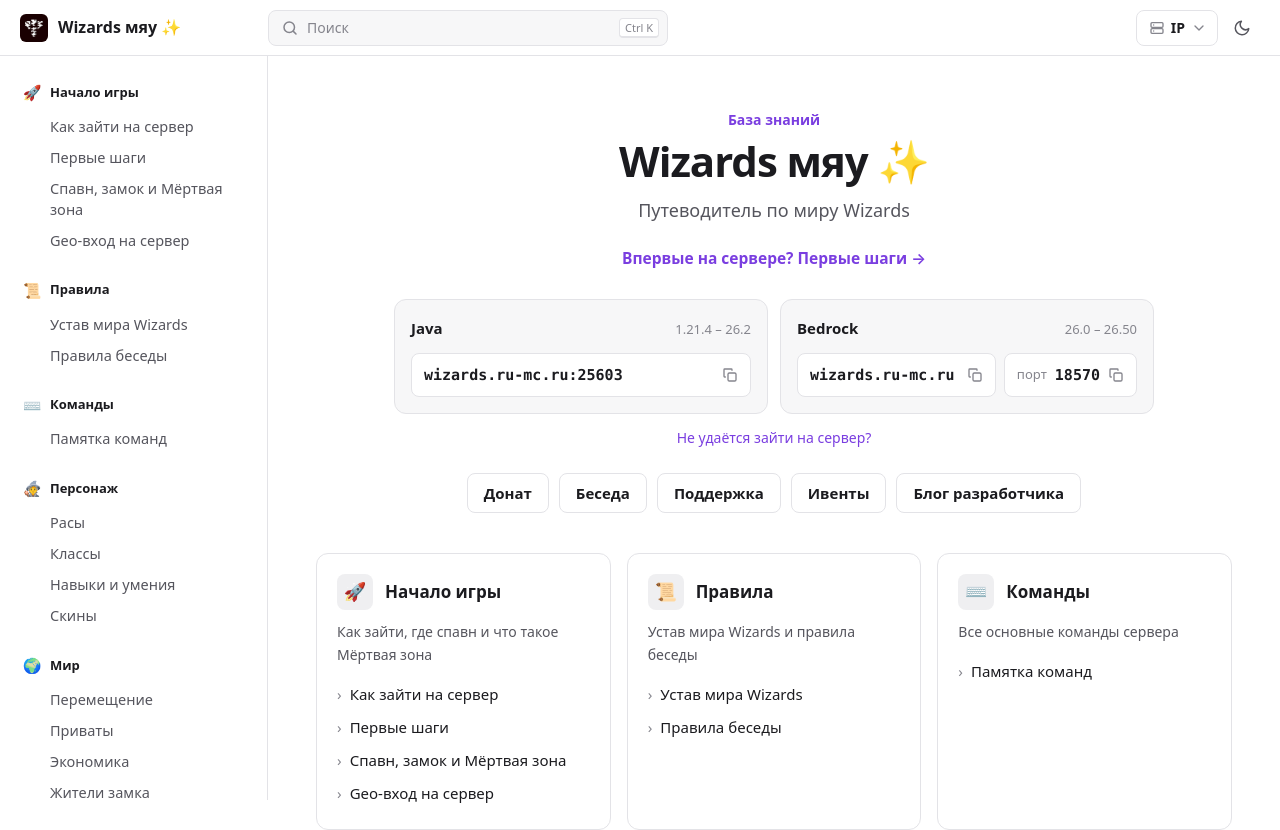
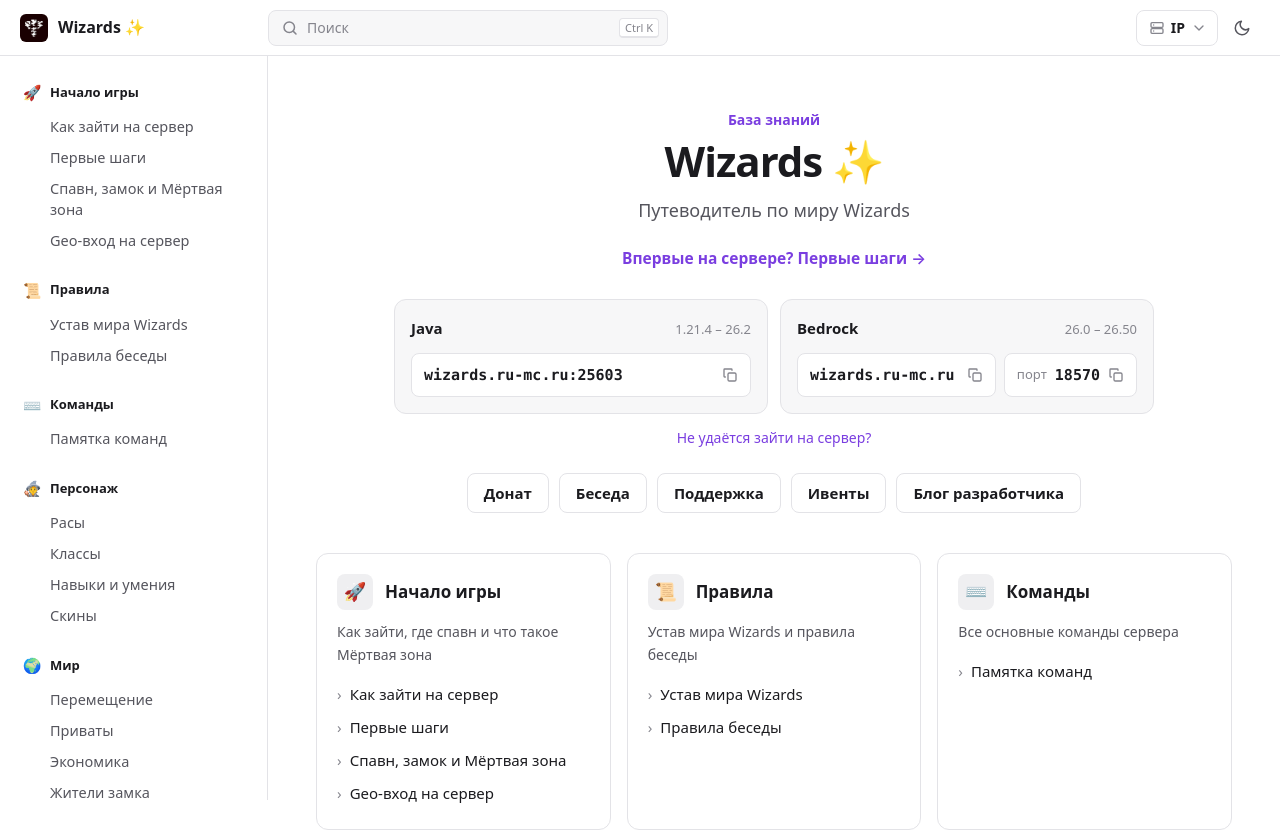
Before and after one commit to alex-listochek/wizards-mc, a React (Vite) app: page / in a window 1280 px wide. Shown: the top 830 px of the page. Built offline with nearby package versions, Linux system fonts and the light colour scheme.

Commit message:
Настройки сайта

```diff
--- a/src/config.js
+++ b/src/config.js
@@ -1,7 +1,7 @@
 // Основные настройки базы знаний.
 
 export const server = {
-  name: 'Wizards мяу ✨',
+  name: 'Wizards ✨',
   tagline: 'Путеводитель по миру Wizards',
   // Текст под заголовком в превью ссылки (Telegram, VK, Discord).
   description: 'Правила, команды, расы, классы, крафты и чары сервера Wizards — всё в одном месте.',
```
